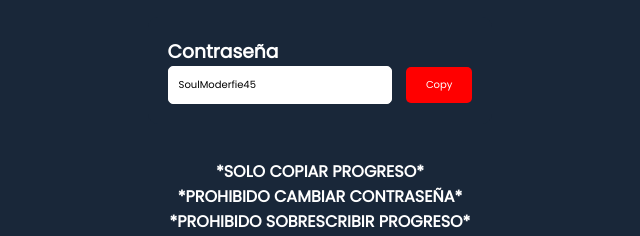
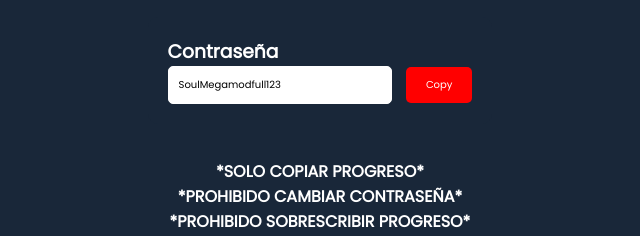
Before and after one commit to TheSthipOficial/hyhguidhbw-soul, a plain HTML site: page index.html in a window 1280 px wide. Shown: the part 391-627 px from the top of the page, 320-960 px from the left. Drawn offline with Linux system fonts and the light colour scheme.

Commit message:
Update index.html

```diff
--- a/index.html
+++ b/index.html
@@ -20,7 +20,7 @@
     </div>
     <div class="container">
  <h3 style="color:">Contraseña</h3>
-      <input type="text" id="text-2" value="SoulModerfie45" readonly />
+      <input type="text" id="text-2" value="SoulMegamodfull123" readonly />
       <button onclick="copy('text-2')">Copy</button>
     </div>
  <br>
```
